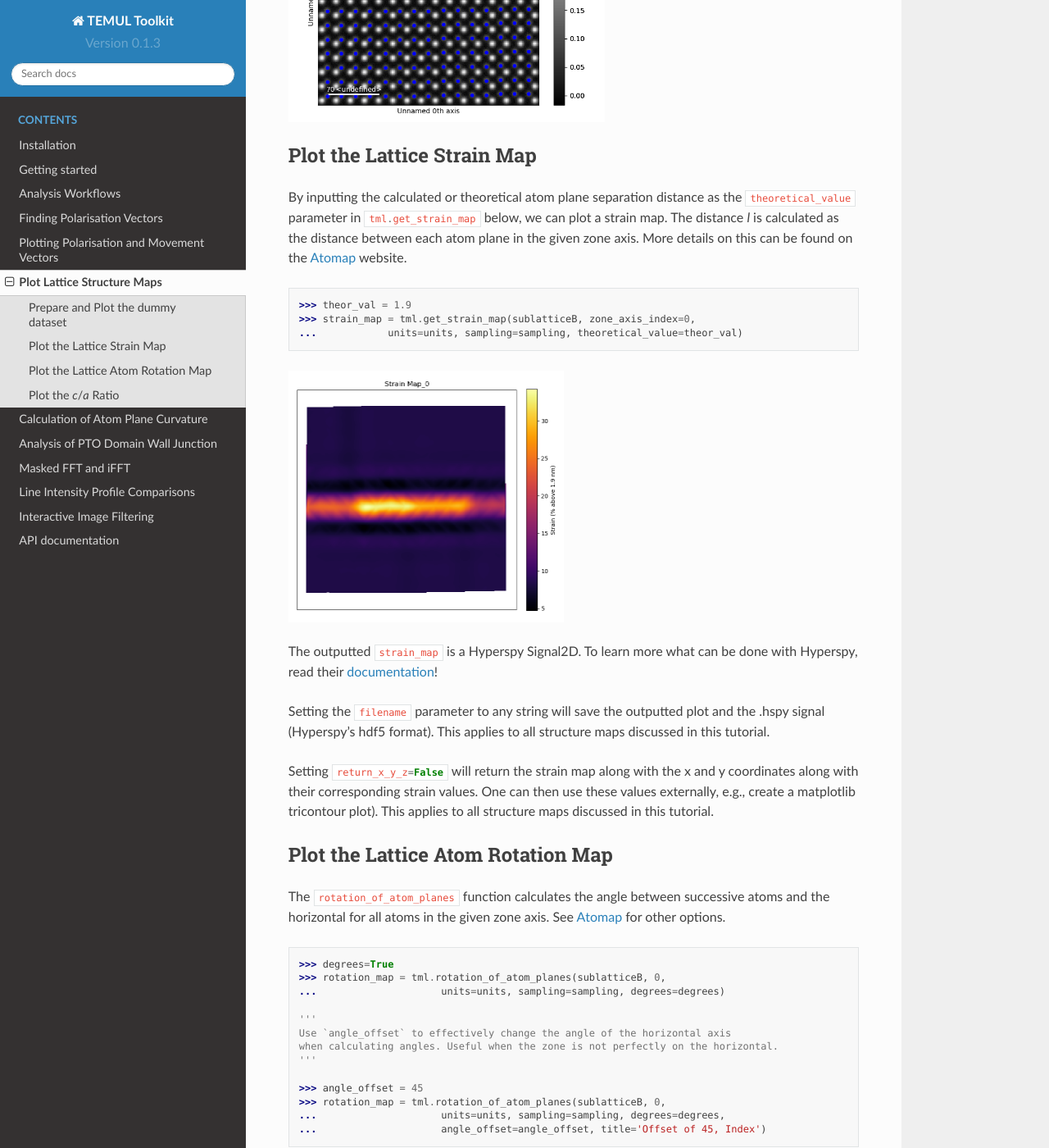
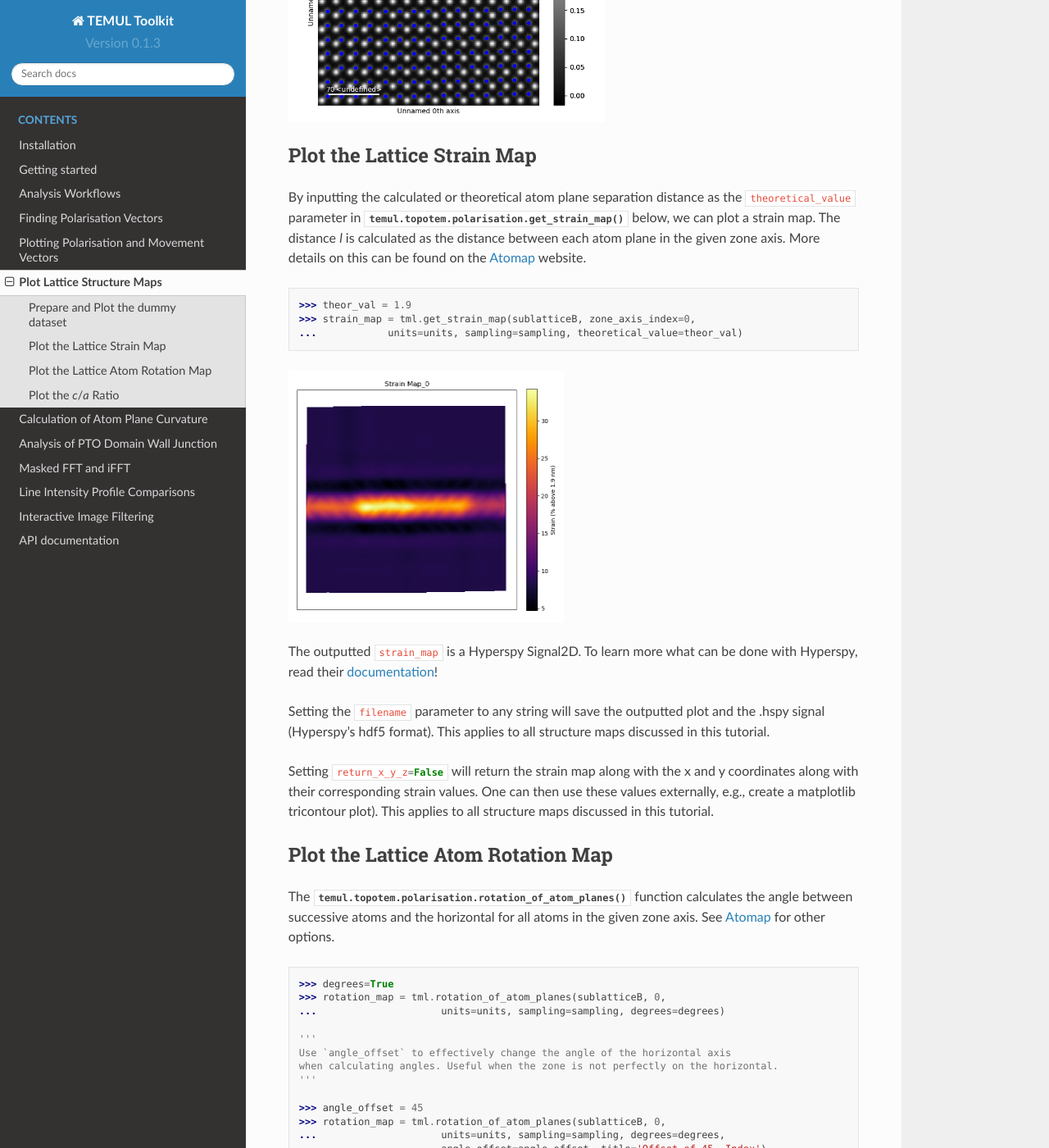
Before and after one commit to PinkShnack/TEMUL, a Sphinx documentation site: the page built from doc/structure_map_tutorial.rst, in a window 1280 px wide and 1400 px high, scrolled down 717 px. Shown: the whole window at 82% size. Built offline with Sphinx 7.4.7 and the Read the Docs theme 2.0.0, drawn with Linux system fonts in a browser that asks for light colours; formulas are drawn with MathJax 3; some of the changed text lies outside the part shown.

```diff
--- a/doc/structure_map_tutorial.rst
+++ b/doc/structure_map_tutorial.rst
@@ -7,7 +7,7 @@
 Plot Lattice Structure Maps
 ===========================
 
-The :python:`temul.polarisation` module allows one to easily visualise various
+The :py:mod:`temul.topotem.polarisation` module allows one to easily visualise various
 lattice structure characteristics, such as strain, rotation of atoms along atom
 planes, and the *c*/*a* ratio in an atomic resolution image. In this tutorial,
 we will use a dummy dataset to show the different ways each map can be created.
@@ -38,7 +38,8 @@ Plot the Lattice Strain Map
 ---------------------------
 
 By inputting the calculated or theoretical atom plane separation distance as the
-:python:`theoretical_value` parameter in :python:`tml.get_strain_map` below,
+:python:`theoretical_value` parameter in
+:py:func:`temul.topotem.polarisation.get_strain_map` below,
 we can plot a strain map. The distance *l* is calculated as the distance between
 each atom plane in the given zone axis. More details on this can be found on the
 `Atomap <https://atomap.org/analysing_atom_lattices.html#distance-between-monolayers>`_
@@ -70,7 +71,8 @@ applies to all structure maps discussed in this tutorial.
 Plot the Lattice Atom Rotation Map
 ----------------------------------
 
-The :python:`rotation_of_atom_planes` function calculates the angle between
+The :py:func:`temul.topotem.polarisation.rotation_of_atom_planes` function
+calculates the angle between
 successive atoms and the horizontal for all atoms in the given zone axis. See
 `Atomap <https://atomap.org/analysing_atom_lattices.html#angle-between-atoms>`_
 for other options.
@@ -103,7 +105,8 @@ for other options.
 Plot the *c*/*a* Ratio
 ----------------------
 
-Using the :python:`ratio_of_lattice_spacings` function, we can visualise the ratio of
+Using the :py:func:`temul.topotem.polarisation.ratio_of_lattice_spacings`
+function, we can visualise the ratio of
 two sublattice zone axes. Useful for plotting the *c*/*a* Ratio.
 
 .. code-block:: python
```
Also changed, not shown: doc/PTO_supercrystal_hadjimichael.rst (+5 -3 lines), 14 other files.
